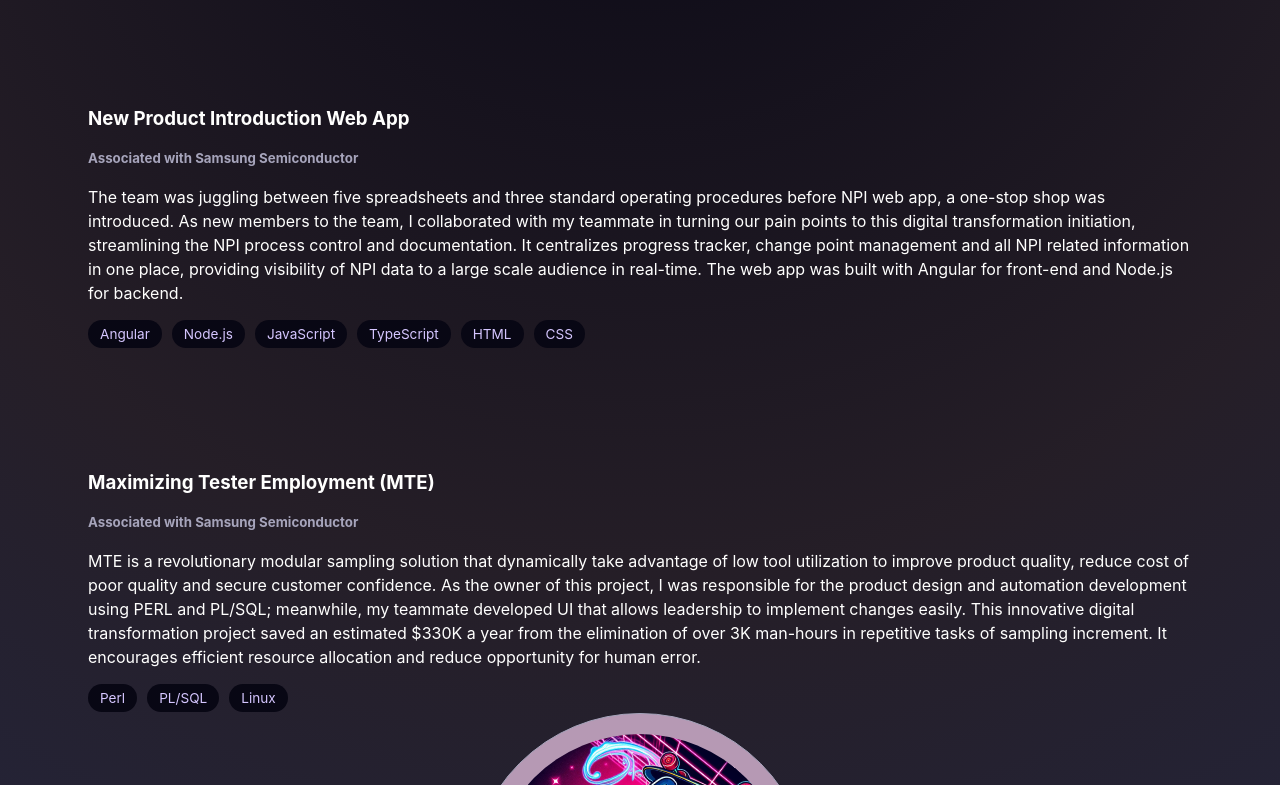
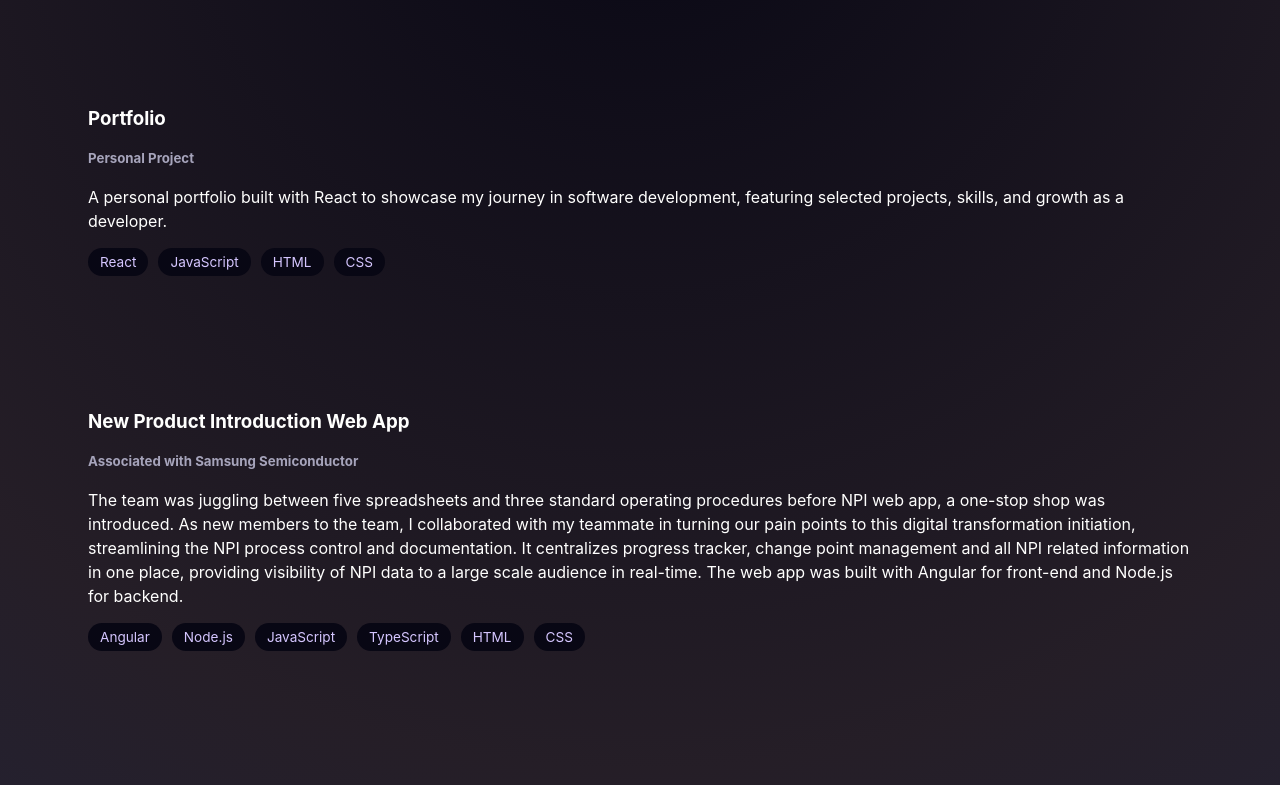
Before and after one commit to lavennzooi/portfolio, a React (Create React App) app: page / in a window 1280 px wide. Shown: the part 1935-2720 px from the top of the page. Built offline with nearby package versions, Linux system fonts and the light colour scheme; a web font is replaced by a local one.

Commit message:
typo correction

```diff
--- a/src/components/avatar.js
+++ b/src/components/avatar.js
@@ -8,7 +8,6 @@ class Avatar extends React.Component {
     render(){
         return (
             <div id="avatar">
-                <div id="cd-center"/>
                 <div className="avatar-outer">
                     <div className="avatar-box">
                         <img className="avatar" src={[avatar]} alt="avatar"/>
--- a/src/components/projects.js
+++ b/src/components/projects.js
@@ -7,16 +7,22 @@ class Projects extends React.Component {
 
         const project = [{
             image:"",
-            company: "Samsung Semiconductor",
+            company: "Personal Project",
+            title: "Portfolio",
+            description: "A personal portfolio built with React to showcase my journey in software development, featuring selected projects, skills, and growth as a developer.",
+            built: ["React", "JavaScript", "HTML", "CSS"]
+        },{
+            image:"",
+            company: "Associated with Samsung Semiconductor",
             title: "New Product Introduction Web App",
             description: "The team was juggling between five spreadsheets and three standard operating procedures before NPI web app, a one-stop shop was introduced. As new members to the team, I collaborated with my teammate in turning our pain points to this digital transformation initiation, streamlining the NPI process control and documentation. It centralizes progress tracker, change point management and all NPI related information in one place, providing visibility of NPI data to a large scale audience in real-time. The web app was built with Angular for front-end and Node.js for backend. ",
-            skills: ["Angular", "Node.js", "JavaScript","TypeScript", "HTML", "CSS"]
+            built: ["Angular", "Node.js", "JavaScript","TypeScript", "HTML", "CSS"]
         },{
             image:"",
-            company: "Samsung Semiconductor",
+            company: "Associated with Samsung Semiconductor",
             title: "Maximizing Tester Employment (MTE)",
             description: `MTE is a revolutionary modular sampling solution that dynamically take advantage of low tool utilization to improve product quality, reduce cost of poor quality and secure customer confidence. As the owner of this project, I was responsible for the product design and automation development using PERL and PL/SQL; meanwhile, my teammate developed UI that allows leadership to implement changes easily. This innovative digital transformation project saved an estimated $330K a year from the elimination of over 3K man-hours in repetitive tasks of sampling increment. It encourages efficient resource allocation and reduce opportunity for human error.`,
-            skills: ["Perl", "PL/SQL", "Linux"]
+            built: ["Perl", "PL/SQL", "Linux"]
         }]
 
 
@@ -28,11 +34,11 @@ class Projects extends React.Component {
                         <div className='Tab'>
                             <div className="content">
                                 <h3 key={index}>{[project.title]}</h3>
-                                <h5 key={index}>Associated with {[project.company]}</h5>
+                                <h5 key={index}>{[project.company]}</h5>
                                 <div key={index} className="info">{[project.description]}</div>
                                 <div className="skill">
-                                    {project.skills.map((skills, index) => (
-                                        <span key={index} className="pill">{[skills]}</span>
+                                    {project.built.map((built, index) => (
+                                        <span key={index} className="pill">{[built]}</span>
                                     ))}
                                 </div>
                             </div>
```
